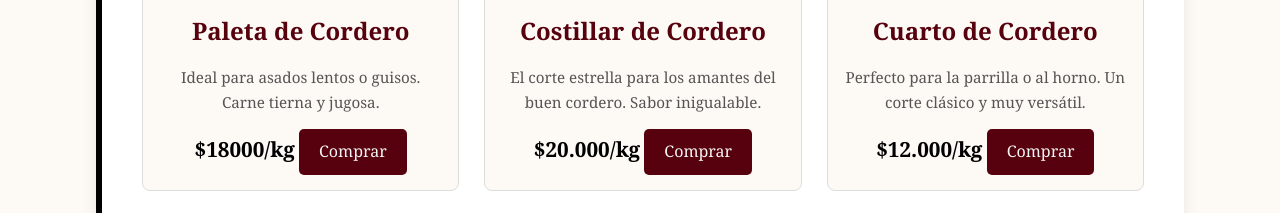
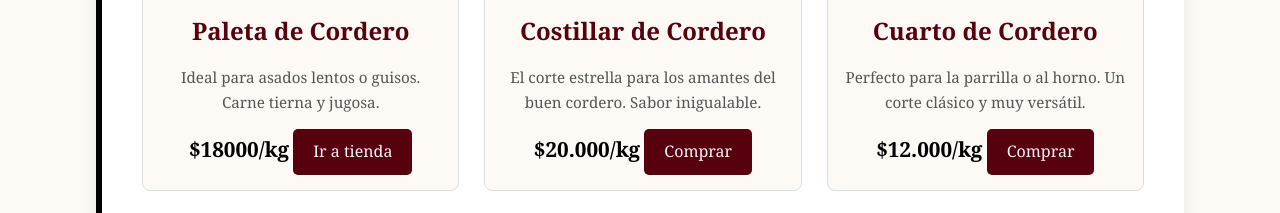
Before and after one commit to Makelelei/ld, a plain HTML site: page index.html in a window 1280 px wide. Shown: the part 860-1073 px from the top of the page. Drawn offline with Linux system fonts and the light colour scheme.

Commit message:
Update index.html

```diff
--- a/index.html
+++ b/index.html
@@ -36,7 +36,7 @@
                     <h3>Paleta de Cordero</h3>
                     <p>Ideal para asados lentos o guisos. Carne tierna y jugosa.</p>
                     <span class="price">$18000/kg</span>
-                    <a href="#" class="btn">Comprar</a>
+                    <a href="#" class="btn">Ir a tienda</a>
                 </div>
                 <div class="product-item">
                     <img src="costi.jpg" alt="Costillar de Cordero">
```
